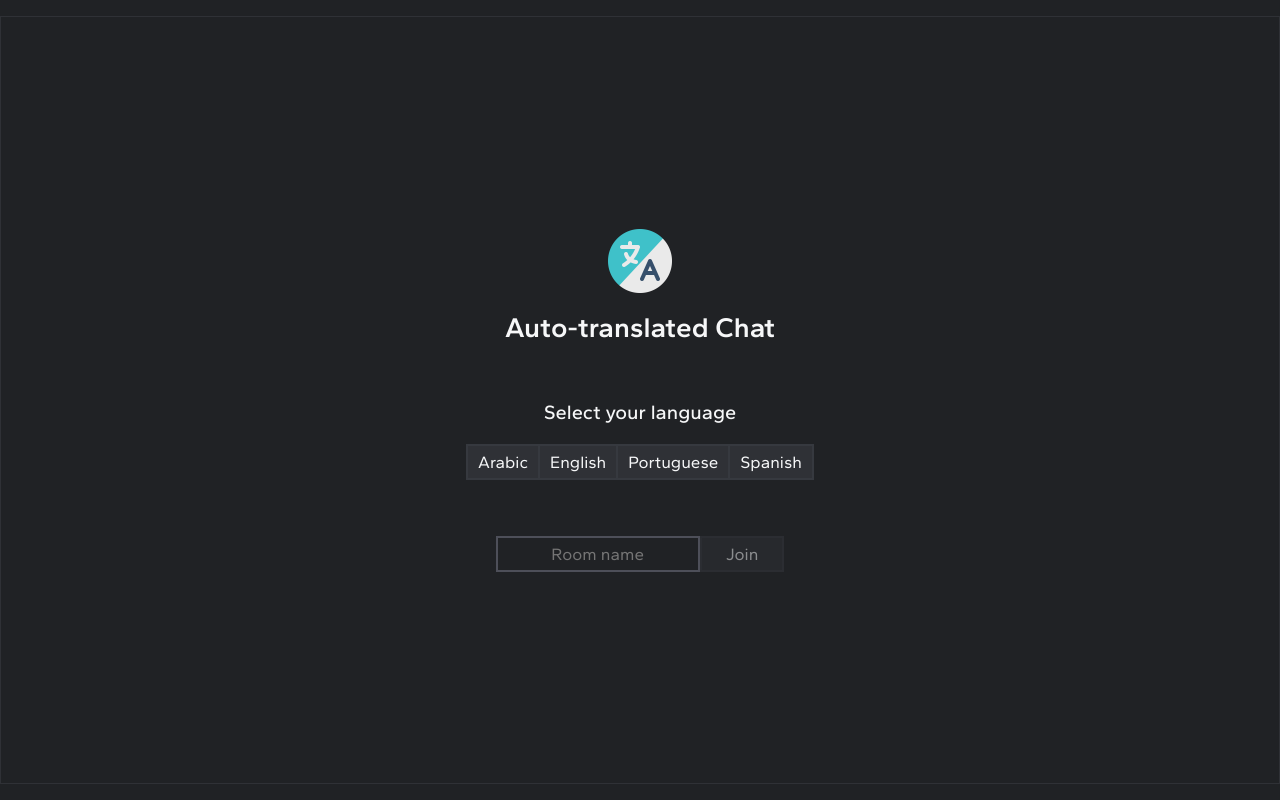
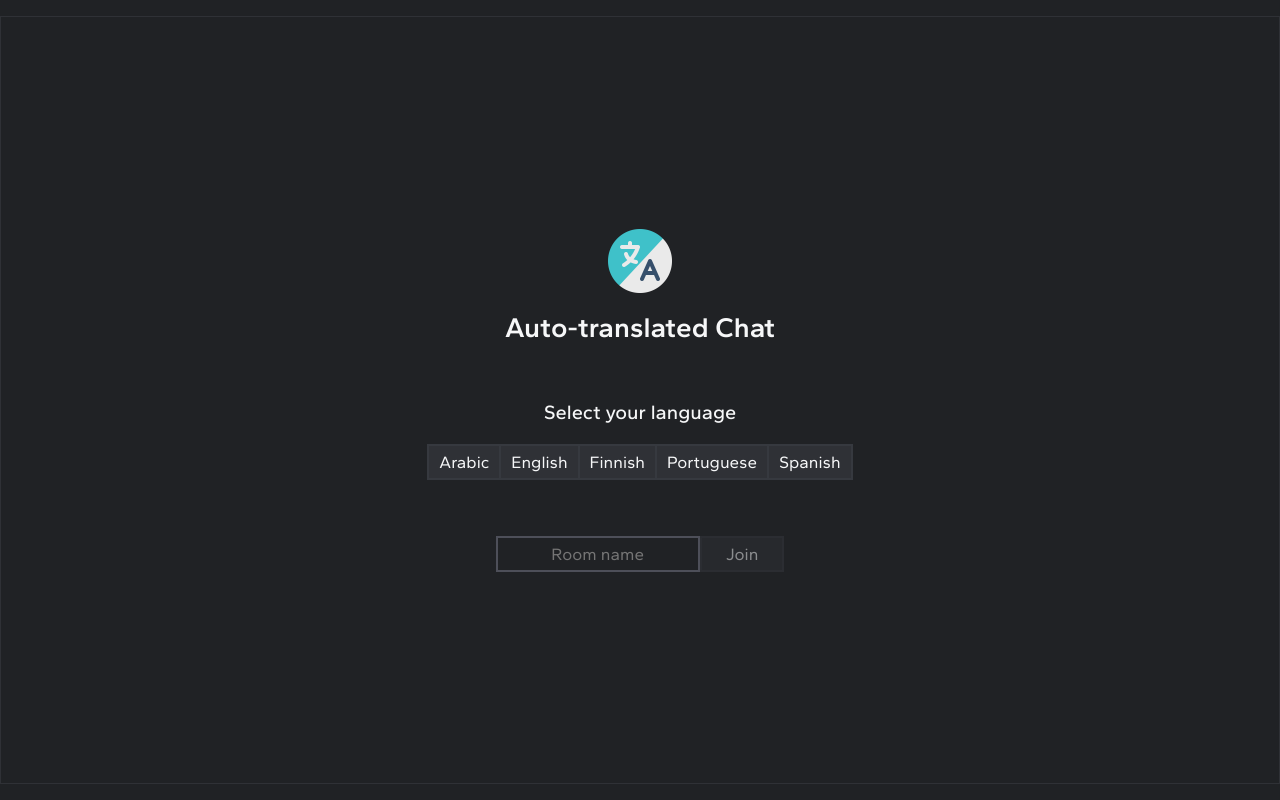
Before and after one commit to kelio-mv/auto-translated-chat, a React (Vite) app: page / in a window 1280 px wide. Built offline with nearby package versions, Linux system fonts and the light colour scheme.

Commit message:
Added Finnish

```diff
--- a/src/components/Home.jsx
+++ b/src/components/Home.jsx
@@ -14,6 +14,7 @@ export default class Home extends React.Component {
     this.languages = [
       { name: "Arabic", id: "ar" },
       { name: "English", id: "en" },
+      { name: "Finnish", id: "fi" },
       { name: "Portuguese", id: "pt" },
       { name: "Spanish", id: "es" },
     ];
```
